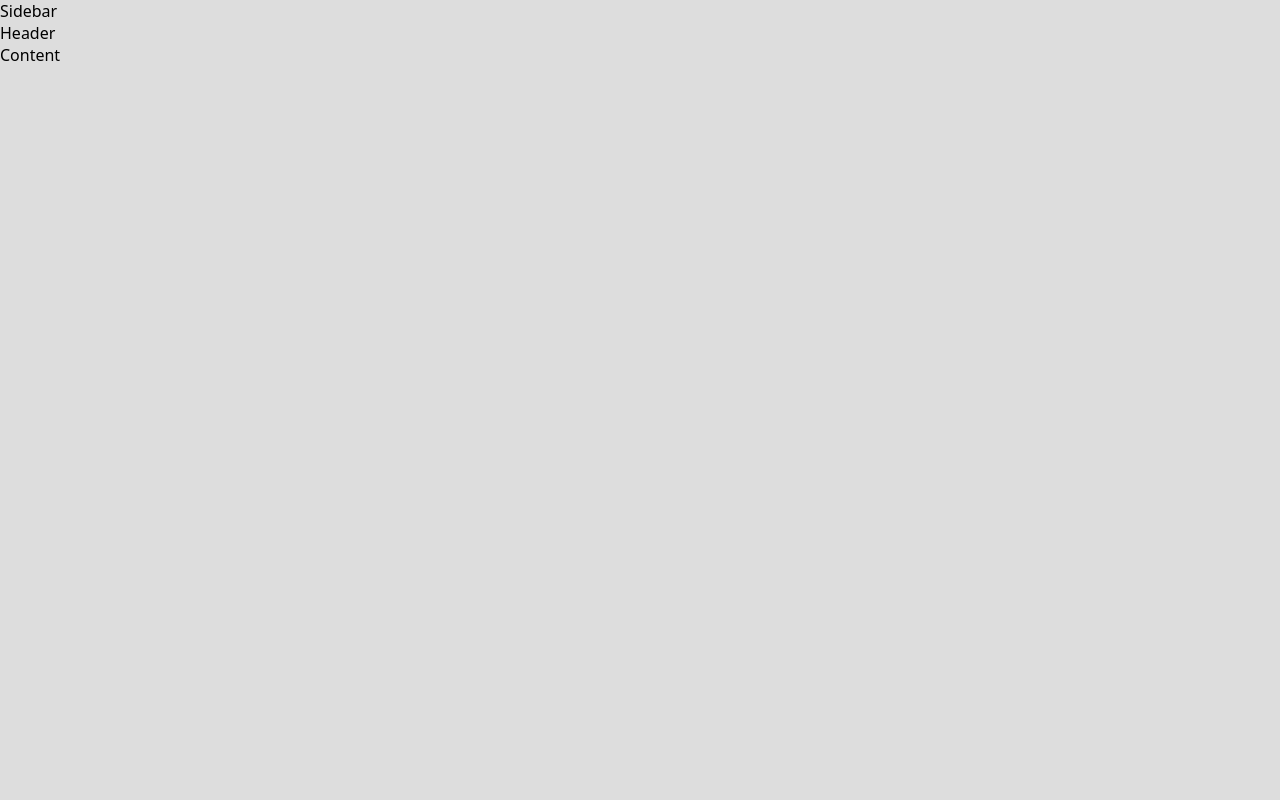
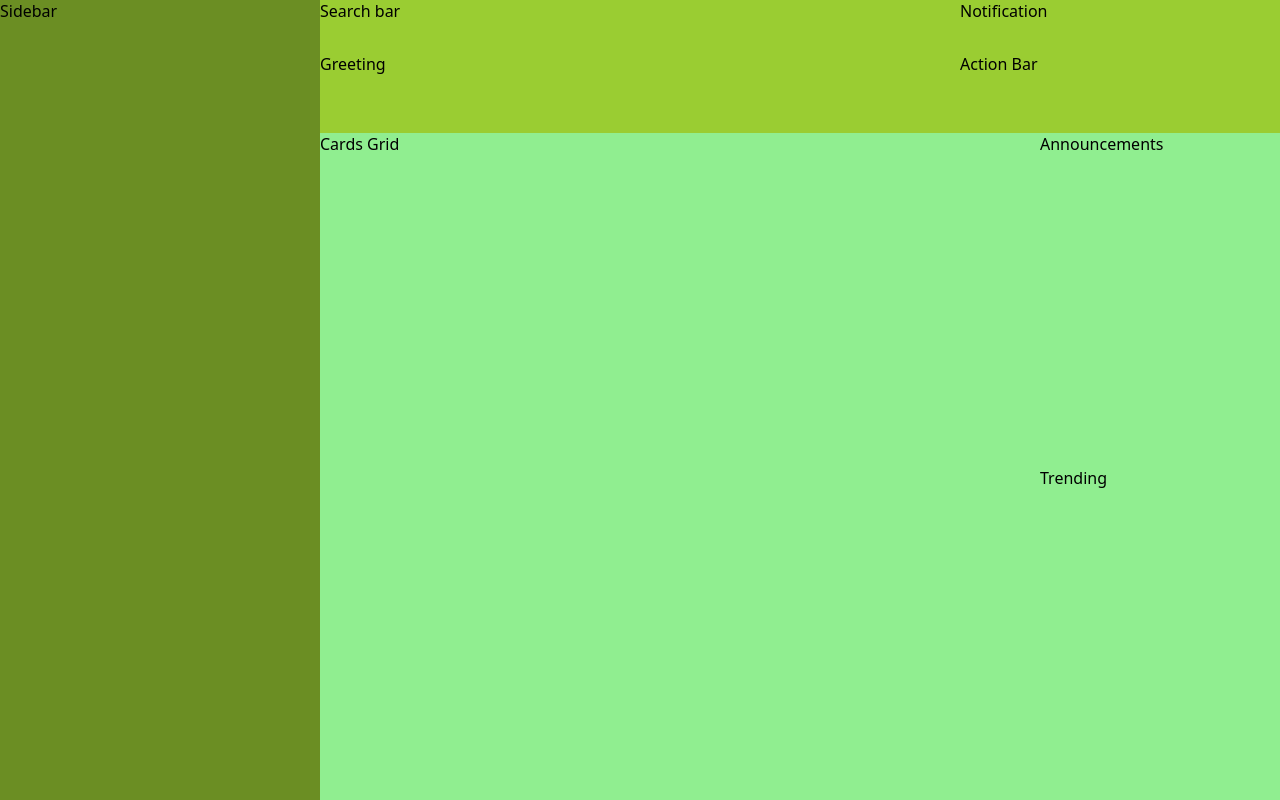
Before and after one commit to ARParizi/Odin-Project--Admin-Dashboard, a plain HTML site: page index.html in a window 1280 px wide. Drawn offline with Linux system fonts and the light colour scheme.

Commit message:
Create grid subsections

```diff
--- a/index.html
+++ b/index.html
@@ -7,12 +7,19 @@
     <link rel="stylesheet" href="./style.css">
 </head>
 <body>
-    <div class="main">
-        <div class="sidebar">Sidebar</div>
-        <div class="header">Header</div>
-        <div class="content">Content</div>
-
-
+    <div class="main-grid">
+        <div class="sidebar-grid">Sidebar</div>
+        <div class="header-grid">
+            <div class="search-bar">Search bar</div>
+            <div class="notification">Notification</div>
+            <div class="greeting">Greeting</div>
+            <div class="action-bar">Action Bar</div>
+        </div>
+        <div class="content-grid">
+            <div class="cards-grid">Cards Grid</div>
+            <div class="announcements">Announcements</div>
+            <div class="trending">Trending</div>
+        </div>
     </div>
 
 </body>
--- a/style.css
+++ b/style.css
@@ -19,13 +19,22 @@ body {
 .sidebar-grid {
     background-color: olivedrab;
     grid-area: 1 / 1 / 3 / 2;
+    display: grid;
 }
 
 .header-grid {
     background-color: yellowgreen;
     grid-area: 1 / 2 / 2 / 3;
+    display: grid;
+    grid-template: 2fr 3fr / 2fr 1fr;
 }
 
 .content-grid {
     background-color: lightgreen;
+    display: grid;
+    grid-template: 1fr 1fr / 3fr 1fr;
 }
+
+.cards-grid {
+    grid-area: 1 / 1 / 3 / 2;
+}
```
